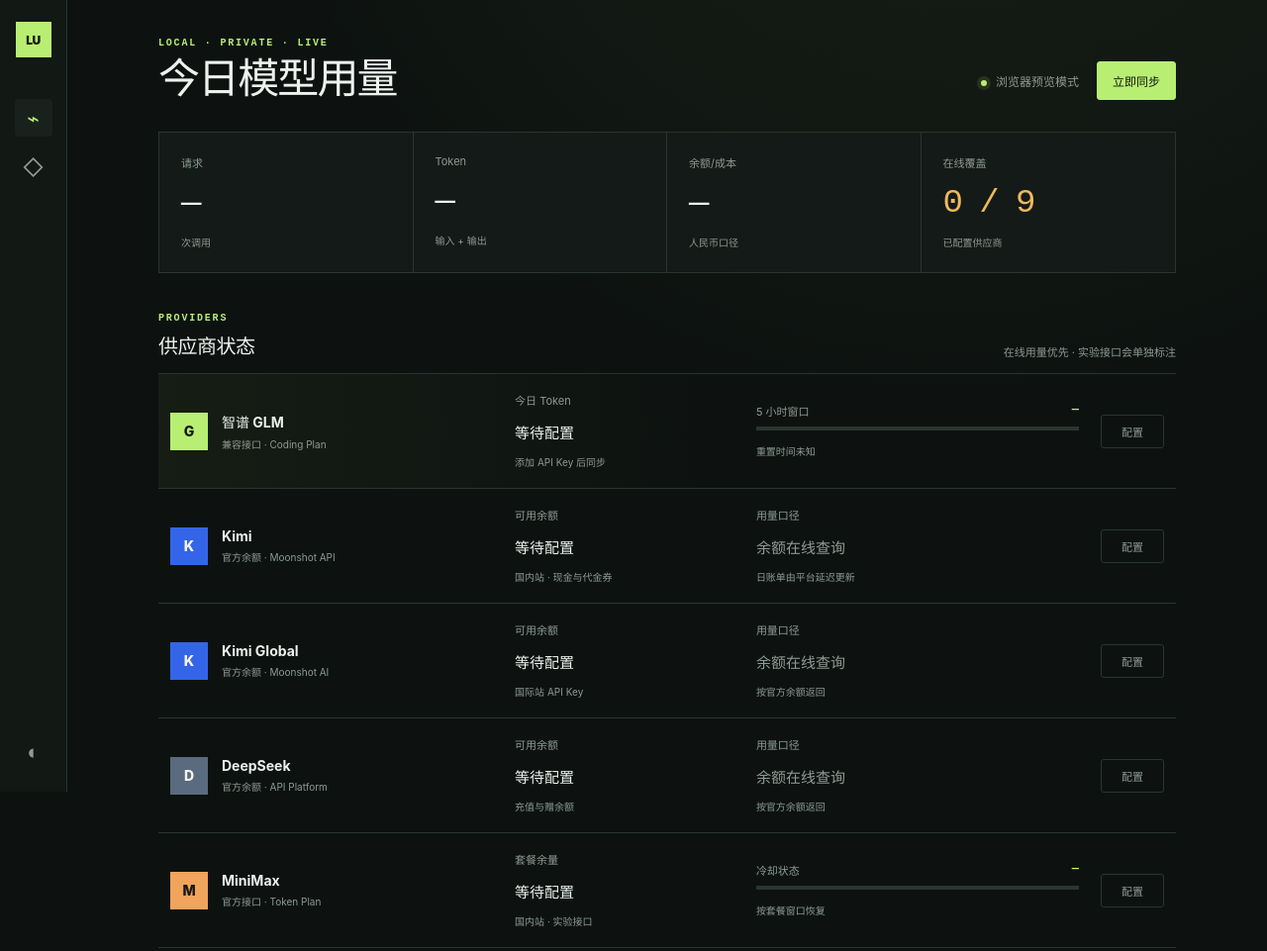
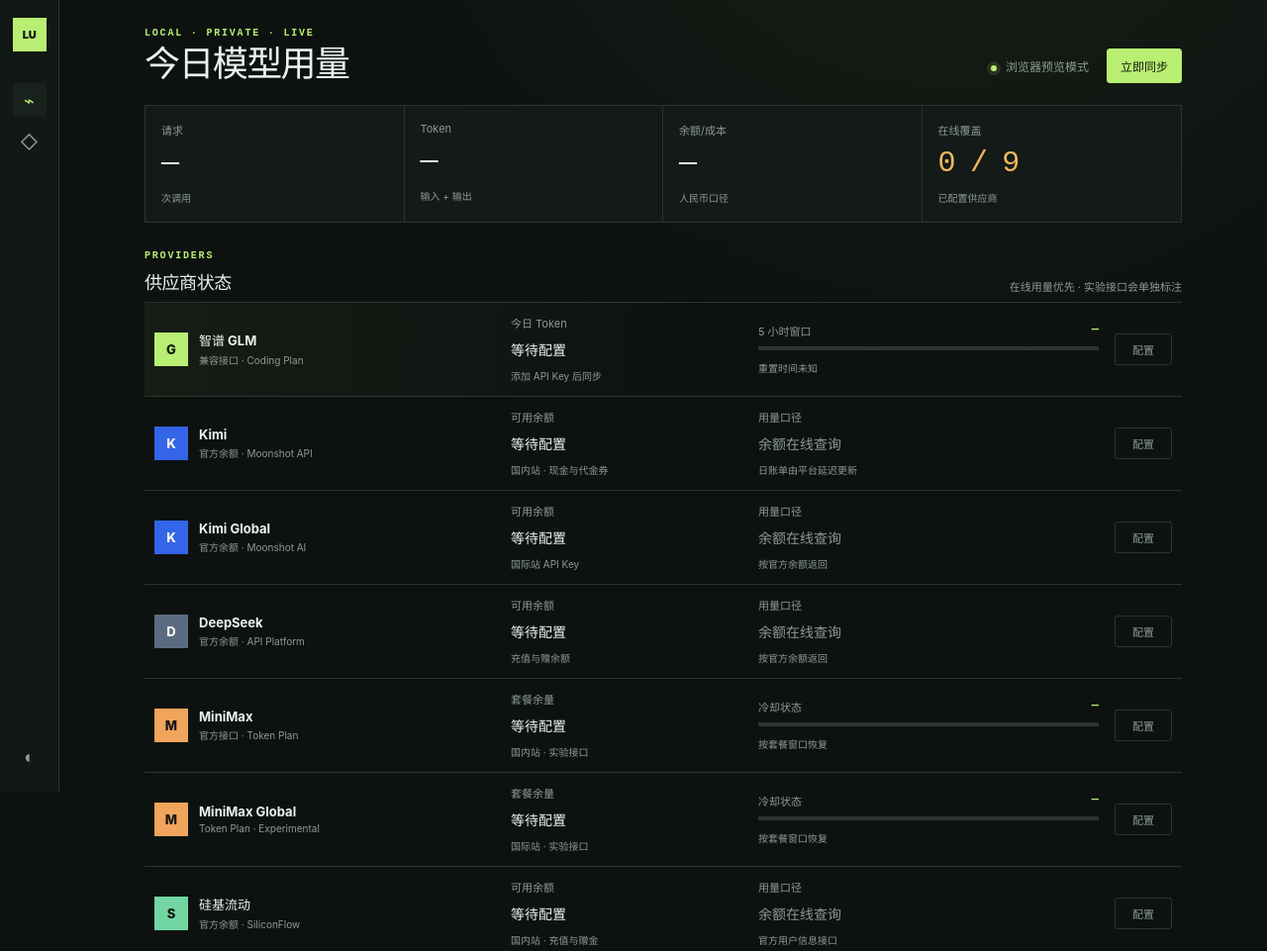
Before and after one commit to din4e/LLMUsage, a website built with Vite: page index.html in a window 1280 px wide. Shown: the top 961 px of the page at 99% size. Built offline with nearby package versions, Linux system fonts and the light colour scheme.

Commit message:
fix: hide console and tighten dashboard density

```diff
--- a/src/styles.css
+++ b/src/styles.css
@@ -30,59 +30,59 @@
 :root[data-light] body { background: #eef1eb; }
 button, input { font: inherit; }
 button { color: inherit; }
-.app-shell { display: grid; grid-template-columns: 68px 1fr; min-height: 100vh; }
-.rail { position: sticky; top: 0; height: 100vh; border-right: 1px solid var(--line); display: flex; flex-direction: column; align-items: center; padding: 22px 0; background: color-mix(in srgb, var(--surface) 82%, transparent); }
-.brand { display: grid; place-items: center; width: 36px; height: 36px; margin-bottom: 42px; background: var(--accent); color: #111711; font-size: 12px; font-weight: 900; letter-spacing: -.04em; text-decoration: none; }
-.rail nav { display: grid; gap: 12px; }
-.nav-item { width: 38px; height: 38px; border: 0; background: transparent; color: var(--muted); display: grid; place-items: center; text-decoration: none; border-radius: 4px; font-size: 21px; cursor: pointer; }
+.app-shell { display: grid; grid-template-columns: 60px 1fr; min-height: 100vh; }
+.rail { position: sticky; top: 0; height: 100vh; border-right: 1px solid var(--line); display: flex; flex-direction: column; align-items: center; padding: 18px 0; background: color-mix(in srgb, var(--surface) 82%, transparent); }
+.brand { display: grid; place-items: center; width: 34px; height: 34px; margin-bottom: 32px; background: var(--accent); color: #111711; font-size: 11px; font-weight: 900; letter-spacing: -.04em; text-decoration: none; }
+.rail nav { display: grid; gap: 8px; }
+.nav-item { width: 34px; height: 34px; border: 0; background: transparent; color: var(--muted); display: grid; place-items: center; text-decoration: none; border-radius: 4px; font-size: 18px; cursor: pointer; }
 .nav-item:hover, .nav-item:focus-visible, .nav-item.active { background: var(--surface-raised); color: var(--accent); outline: none; }
 .theme-button { margin-top: auto; }
-main { width: min(1120px, 100%); margin: 0 auto; padding: 38px 46px 54px; }
-.topbar { display: flex; align-items: flex-end; justify-content: space-between; gap: 24px; margin-bottom: 32px; }
+main { width: min(1120px, 100%); margin: 0 auto; padding: 28px 36px 40px; }
+.topbar { display: flex; align-items: flex-end; justify-content: space-between; gap: 20px; margin-bottom: 22px; }
 .eyebrow { margin: 0 0 7px; color: var(--accent); font-family: "Cascadia Mono", monospace; font-size: 10px; font-weight: 700; letter-spacing: .18em; }
 h1, h2, h3, p { margin-top: 0; }
-h1 { margin-bottom: 0; font-size: clamp(28px, 4vw, 42px); line-height: 1.08; letter-spacing: -.045em; font-weight: 680; }
-h2 { margin-bottom: 0; font-size: 20px; letter-spacing: -.025em; }
+h1 { margin-bottom: 0; font-size: clamp(26px, 3.4vw, 36px); line-height: 1.05; letter-spacing: -.045em; font-weight: 680; }
+h2 { margin-bottom: 0; font-size: 18px; letter-spacing: -.025em; }
 .topbar-actions { display: flex; align-items: center; gap: 18px; }
 .sync-status { color: var(--muted); font-size: 12px; white-space: nowrap; }
 .sync-status i { display: inline-block; width: 6px; height: 6px; margin-right: 6px; background: var(--accent); border-radius: 50%; box-shadow: 0 0 0 4px color-mix(in srgb, var(--accent) 12%, transparent); }
 .sync-status.syncing i { animation: pulse 1s infinite; }
-.refresh-button { border: 1px solid var(--accent); background: var(--accent); color: #111711; padding: 10px 15px; border-radius: 3px; font-size: 12px; font-weight: 750; white-space: nowrap; cursor: pointer; }
+.refresh-button { border: 1px solid var(--accent); background: var(--accent); color: #111711; padding: 8px 13px; border-radius: 3px; font-size: 12px; font-weight: 750; white-space: nowrap; cursor: pointer; }
 .refresh-button:hover { filter: brightness(1.08); }
 .refresh-button:disabled { cursor: wait; opacity: .65; }
 .metric-strip { display: grid; grid-template-columns: repeat(4, 1fr); border: 1px solid var(--line); background: var(--surface); }
-.metric-strip article { position: relative; min-height: 134px; padding: 22px; border-right: 1px solid var(--line); }
+.metric-strip article { position: relative; min-height: 104px; padding: 16px; border-right: 1px solid var(--line); }
 .metric-strip article:last-child { border: 0; }
-.metric-strip span, .usage-cell span, .quota-cell span { display: block; margin-bottom: 14px; color: var(--muted); font-size: 11px; }
-.metric-strip strong { display: block; margin-bottom: 9px; font-family: "Cascadia Mono", monospace; font-size: clamp(24px, 3vw, 34px); font-weight: 520; letter-spacing: -.06em; }
+.metric-strip span, .usage-cell span, .quota-cell span { display: block; margin-bottom: 9px; color: var(--muted); font-size: 11px; }
+.metric-strip strong { display: block; margin-bottom: 6px; font-family: "Cascadia Mono", monospace; font-size: clamp(22px, 2.6vw, 30px); font-weight: 520; letter-spacing: -.06em; }
 .metric-strip small, .usage-cell small, .quota-cell small { color: var(--muted); font-size: 10px; }
 .metric-strip .coverage strong { color: var(--warm); }
-.section-heading { display: flex; justify-content: space-between; align-items: end; margin: 40px 0 14px; }
+.section-heading { display: flex; justify-content: space-between; align-items: end; margin: 28px 0 8px; }
 .section-heading > p { margin: 0; color: var(--muted); font-size: 11px; }
 .provider-list { border-top: 1px solid var(--line); }
-.provider-row { display: grid; grid-template-columns: minmax(210px, 1.25fr) minmax(145px, .85fr) minmax(230px, 1.25fr) 64px; gap: 22px; align-items: center; min-height: 112px; padding: 18px 12px; border-bottom: 1px solid var(--line); }
+.provider-row { display: grid; grid-template-columns: minmax(200px, 1.25fr) minmax(145px, .85fr) minmax(220px, 1.25fr) 58px; gap: 16px; align-items: center; min-height: 88px; padding: 12px 10px; border-bottom: 1px solid var(--line); }
 .provider-row.featured { background: linear-gradient(90deg, color-mix(in srgb, var(--accent) 5%, transparent), transparent 55%); }
-.provider-identity { display: flex; align-items: center; gap: 14px; }
-.provider-mark { display: grid; place-items: center; width: 38px; height: 38px; flex: 0 0 auto; border: 1px solid var(--line); font-weight: 850; font-size: 14px; }
+.provider-identity { display: flex; align-items: center; gap: 11px; }
+.provider-mark { display: grid; place-items: center; width: 34px; height: 34px; flex: 0 0 auto; border: 1px solid var(--line); font-weight: 850; font-size: 13px; }
 .provider-mark.glm { color: #111711; background: var(--accent); border-color: var(--accent); }
 .provider-mark.kimi { color: #f6f3ed; background: #3465e9; border-color: #3465e9; }
 .provider-mark.deepseek { color: #f6f3ed; background: #5a6b7f; border-color: #5a6b7f; }
 .provider-mark.minimax { color: #161616; background: #f1a45b; border-color: #f1a45b; }
 .provider-mark.siliconflow { color: #111711; background: #72d6a3; border-color: #72d6a3; }
 .provider-mark.openrouter { color: #111711; background: #d7d9df; border-color: #d7d9df; }
-.provider-identity h3 { margin-bottom: 5px; font-size: 14px; }
+.provider-identity h3 { margin-bottom: 3px; font-size: 13px; }
 .provider-identity p { margin-bottom: 0; color: var(--muted); font-size: 10px; }
-.usage-cell strong, .quota-cell strong { display: block; margin-bottom: 7px; font-family: "Cascadia Mono", monospace; font-size: 15px; font-weight: 520; }
+.usage-cell strong, .quota-cell strong { display: block; margin-bottom: 5px; font-family: "Cascadia Mono", monospace; font-size: 14px; font-weight: 520; }
 .quota-cell > div { display: flex; justify-content: space-between; }
 .quota-cell > div span { margin-bottom: 8px; }
 .quota-cell b { color: var(--accent); font-family: "Cascadia Mono", monospace; font-size: 12px; }
-progress { display: block; width: 100%; height: 4px; margin: 0 0 9px; border: 0; background: var(--line); accent-color: var(--accent); }
+progress { display: block; width: 100%; height: 4px; margin: 0 0 6px; border: 0; background: var(--line); accent-color: var(--accent); }
 progress::-webkit-progress-bar { background: var(--line); }
 progress::-webkit-progress-value { background: var(--accent); }
 .quota-cell.unavailable strong { color: var(--muted); }
-.row-action { border: 1px solid var(--line); background: transparent; padding: 8px 9px; border-radius: 3px; color: var(--muted); font-size: 11px; cursor: pointer; }
+.row-action { border: 1px solid var(--line); background: transparent; padding: 7px 8px; border-radius: 3px; color: var(--muted); font-size: 11px; cursor: pointer; }
 .row-action:hover, .row-action:focus-visible { border-color: var(--accent); color: var(--accent); outline: none; }
-.more-providers { display: flex; align-items: center; gap: 18px; margin-top: 24px; color: var(--muted); font-size: 10px; }
+.more-providers { display: flex; align-items: center; gap: 14px; margin-top: 16px; color: var(--muted); font-size: 10px; }
 .more-providers ul { display: flex; flex-wrap: wrap; gap: 7px; margin: 0; padding: 0; list-style: none; }
 .more-providers li { border: 1px solid var(--line); padding: 5px 8px; }
 dialog { width: min(440px, calc(100% - 32px)); padding: 0; border: 1px solid var(--line); border-radius: 4px; color: inherit; background: var(--surface-raised); box-shadow: 0 28px 90px #0009; }
@@ -97,6 +97,6 @@
 .dialog-actions { display: flex; justify-content: flex-end; gap: 10px; margin-top: 24px; }
 .secondary-button { border: 1px solid var(--line); border-radius: 3px; padding: 10px 15px; background: transparent; cursor: pointer; }
 @keyframes pulse { 50% { opacity: .35; transform: scale(.8); } }
-@media (max-width: 900px) { main { padding: 30px 24px; } .metric-strip { grid-template-columns: repeat(2, 1fr); } .metric-strip article:nth-child(2) { border-right: 0; } .metric-strip article:nth-child(-n+2) { border-bottom: 1px solid var(--line); } .provider-row { grid-template-columns: 1fr 1fr 64px; } .provider-row .quota-cell { grid-column: 1 / 3; grid-row: 2; } }
-@media (max-width: 620px) { .app-shell { grid-template-columns: 1fr; } .rail { position: static; width: 100%; height: 56px; flex-direction: row; padding: 0 14px; border: 0; border-bottom: 1px solid var(--line); } .brand { margin: 0 24px 0 0; } .rail nav { display: flex; } .theme-button { margin: 0 0 0 auto; } main { padding: 24px 16px 40px; } .topbar { align-items: flex-start; } .topbar-actions { flex-direction: column-reverse; align-items: flex-end; gap: 9px; } .sync-status { display: none; } .metric-strip article { min-height: 112px; padding: 16px; } .section-heading > p { display: none; } .provider-row { grid-template-columns: 1fr 56px; gap: 14px; } .provider-row .usage-cell, .provider-row .quota-cell { grid-column: 1 / 3; } .provider-row .quota-cell { grid-row: auto; } }
+@media (max-width: 900px) { main { padding: 24px 20px; } .metric-strip { grid-template-columns: repeat(2, 1fr); } .metric-strip article:nth-child(2) { border-right: 0; } .metric-strip article:nth-child(-n+2) { border-bottom: 1px solid var(--line); } .provider-row { grid-template-columns: 1fr 1fr 58px; } .provider-row .quota-cell { grid-column: 1 / 3; grid-row: 2; } }
+@media (max-width: 620px) { .app-shell { grid-template-columns: 1fr; } .rail { position: static; width: 100%; height: 50px; flex-direction: row; padding: 0 12px; border: 0; border-bottom: 1px solid var(--line); } .brand { margin: 0 18px 0 0; } .rail nav { display: flex; } .theme-button { margin: 0 0 0 auto; } main { padding: 18px 16px 32px; } .topbar { align-items: flex-start; margin-bottom: 18px; } .topbar-actions { flex-direction: column-reverse; align-items: flex-end; gap: 7px; } .sync-status { display: none; } .metric-strip article { min-height: 92px; padding: 14px; } .section-heading > p { display: none; } .provider-row { grid-template-columns: 1fr 54px; gap: 10px; min-height: 0; padding: 12px; } .provider-row .usage-cell, .provider-row .quota-cell { grid-column: 1 / 3; } .provider-row .quota-cell { grid-row: auto; } }
 @media (prefers-reduced-motion: reduce) { * { animation: none !important; scroll-behavior: auto !important; } }
```
Also changed, not shown: 1 other file.
